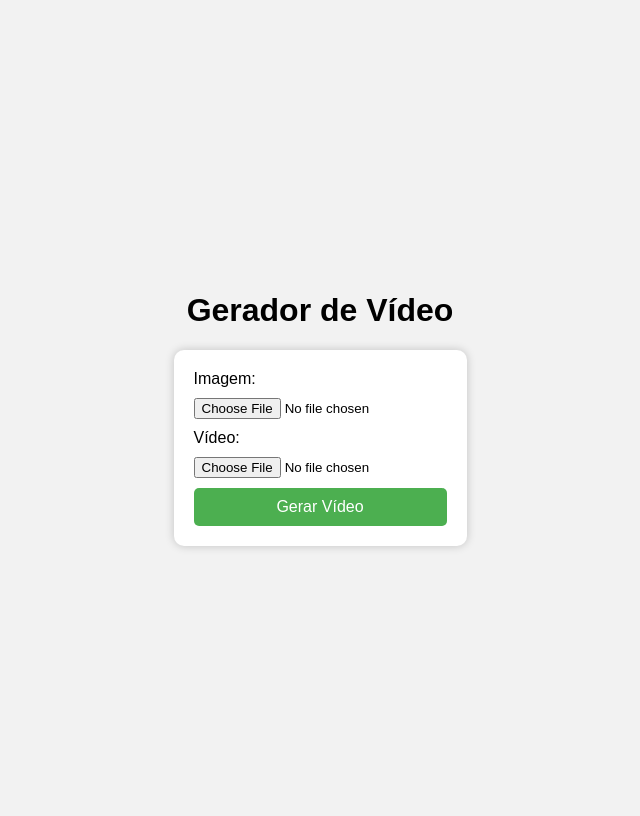
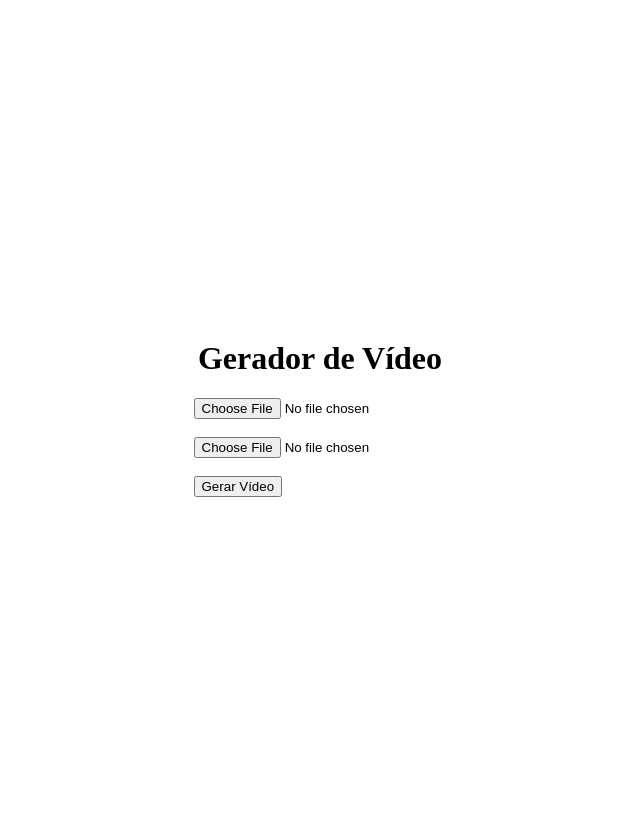
Before and after one commit to parzival53544/video-image-app, a Flask app: page / in a window 1280 px wide. Shown: the whole page, without its empty margins (320-960 px from the left). Run offline with Flask 2, Linux system fonts and the light colour scheme.

Commit message:
Primeiro commit - upload do projeto

```diff
--- a/requirements.txt
+++ b/requirements.txt
@@ -1 +1,3 @@
 Flask==2.2.5
+moviepy==2.2.1
+numpy==1.26.0
--- a/templates/index.html
+++ b/templates/index.html
@@ -1,48 +1,14 @@
 <!DOCTYPE html>
-<html lang="pt-br">
+<html lang="pt-BR">
 <head>
     <meta charset="UTF-8">
     <title>Gerador de Vídeo</title>
-    <style>
-        body {
-            display: flex;
-            flex-direction: column;
-            justify-content: center;
-            align-items: center;
-            min-height: 100vh;
-            font-family: Arial, sans-serif;
-            background-color: #f2f2f2;
-        }
-        form {
-            display: flex;
-            flex-direction: column;
-            gap: 10px;
-            background: white;
-            padding: 20px;
-            border-radius: 10px;
-            box-shadow: 0 0 10px rgba(0,0,0,0.2);
-        }
-        button {
-            padding: 10px;
-            border: none;
-            background-color: #4CAF50;
-            color: white;
-            font-size: 16px;
-            cursor: pointer;
-            border-radius: 5px;
-        }
-        button:hover {
-            background-color: #45a049;
-        }
-    </style>
 </head>
-<body>
+<body style="display:flex; flex-direction:column; align-items:center; justify-content:center; height:100vh;">
     <h1>Gerador de Vídeo</h1>
     <form action="/" method="post" enctype="multipart/form-data">
-        <label>Imagem:</label>
-        <input type="file" name="image" accept="image/*" required>
-        <label>Vídeo:</label>
-        <input type="file" name="video" accept="video/*" required>
+        <input type="file" name="image" accept="image/*" required><br><br>
+        <input type="file" name="video" accept="video/*" required><br><br>
         <button type="submit">Gerar Vídeo</button>
     </form>
 </body>
```
Also changed, not shown: templates/download.html (+4 -26 lines), 1 other file.
